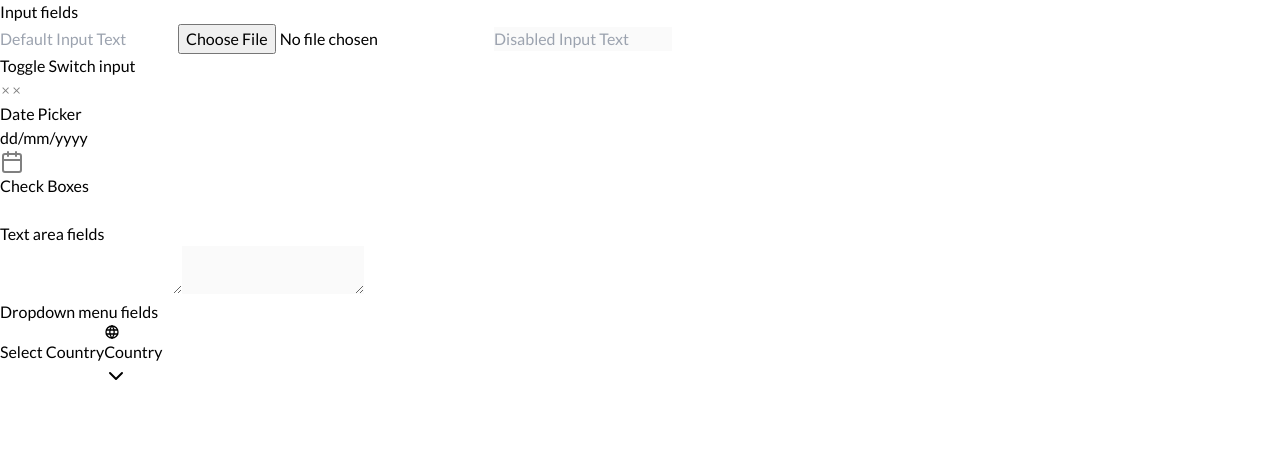
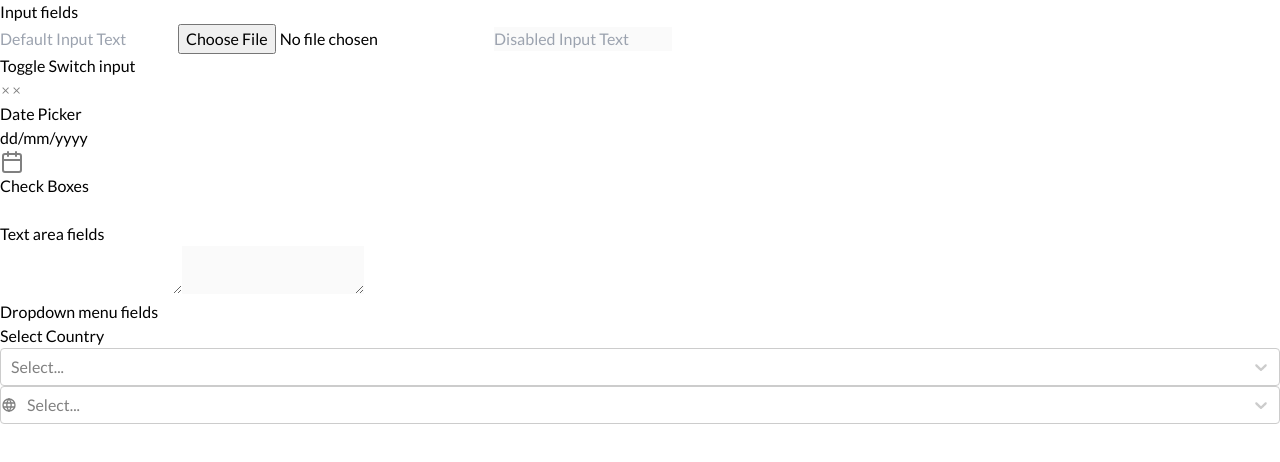
Before and after one commit to OmarKnows/dashboard, a React (Vite) app: page / in a window 1280 px wide. Shown: the top 462 px of the page. Built offline with nearby package versions, Linux system fonts and the light colour scheme.

Commit message:
implemented react-select

```diff
--- a/package.json
+++ b/package.json
@@ -24,6 +24,7 @@
     "react-day-picker": "^8.9.1",
     "react-dom": "^18.2.0",
     "react-icons": "^4.11.0",
+    "react-select": "^5.7.7",
     "tailwind-merge": "^1.14.0",
     "tailwindcss-animate": "^1.0.7"
   },
--- a/src/App.tsx
+++ b/src/App.tsx
@@ -4,9 +4,16 @@ import { Switch } from './components/ui/switch';
 import { DatePicker } from './shared/components/DatePicker';
 import { Checkbox } from './components/ui/checkbox';
 import { Textarea } from './components/ui/textarea';
-import SelectMenu from './shared/components/SelectMenu';
+import Select, { components } from 'react-select';
+import { TbWorld } from 'react-icons/tb';
 
 function App() {
+	const options = [
+		{ value: 'USA', label: 'United States' },
+		{ value: 'UAE', label: 'United Arab Emirates' },
+		{ value: 'UK', label: 'United Kingdom' },
+	];
+
 	return (
 		<div className='grid grid-cols-3 gap-4 p-3'>
 			<Card title='Input fields'>
@@ -38,7 +45,31 @@ function App() {
 
 			<Card title='Dropdown menu fields'>
 				<label>Select Country</label>
-				<SelectMenu />
+				<Select
+					components={{
+						Control: ({ children, ...rest }) => (
+							<components.Control {...rest} className='ps-3'>
+								{!rest.isMulti && <TbWorld color='gray' />}
+								{children}
+							</components.Control>
+						),
+						IndicatorSeparator: null,
+					}}
+					options={options}
+					isMulti
+				/>
+				<Select
+					components={{
+						Control: ({ children, ...rest }) => (
+							<components.Control {...rest} className='ps-3'>
+								{!rest.isMulti && <TbWorld color='gray' />}
+								{children}
+							</components.Control>
+						),
+						IndicatorSeparator: null,
+					}}
+					options={options}
+				/>
 			</Card>
 		</div>
 	);
```
Also changed, not shown: src/shared/components/CustomSelect.tsx (added), 1 other file (tests, documents, lock files or other folders).
